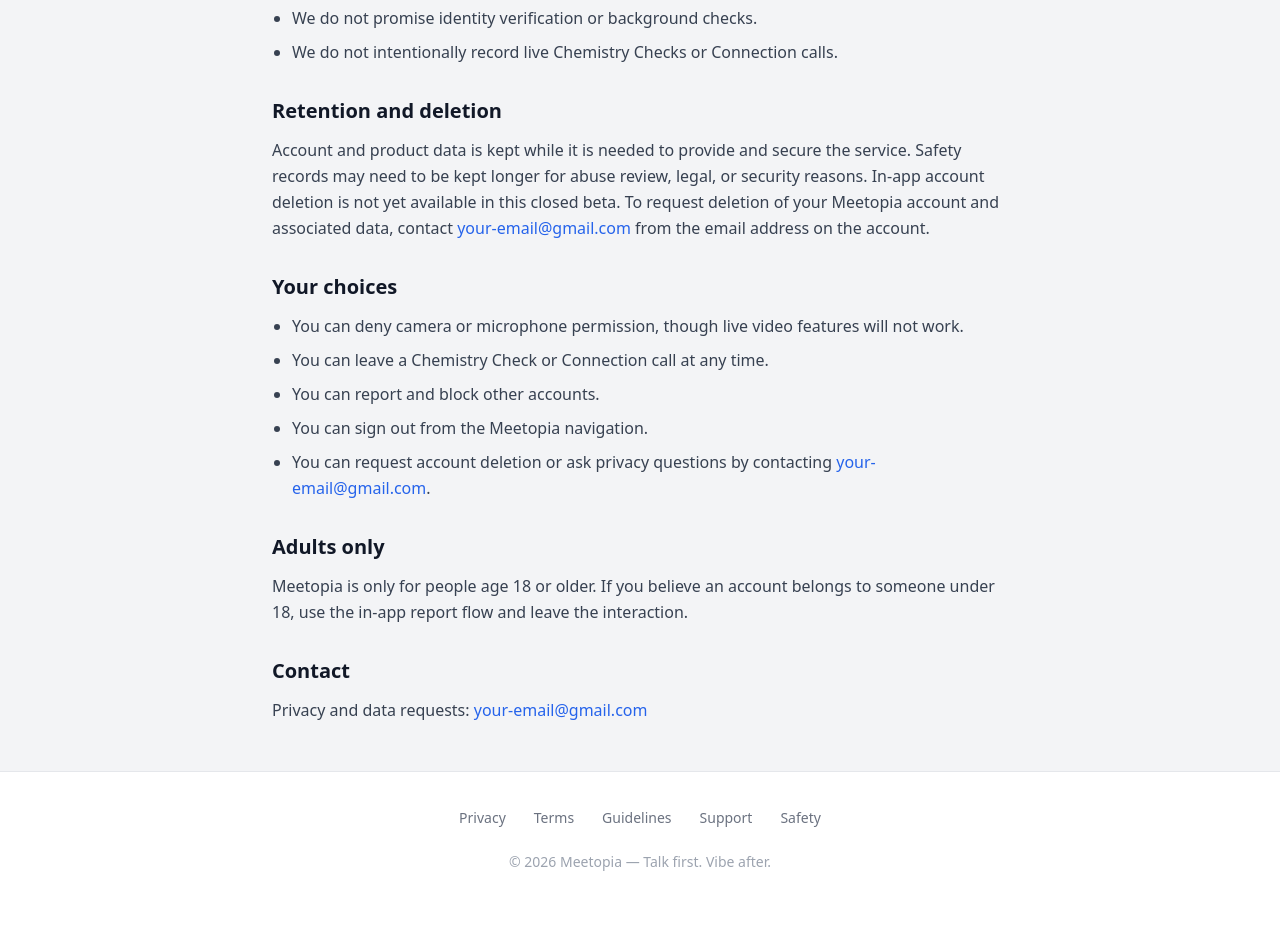
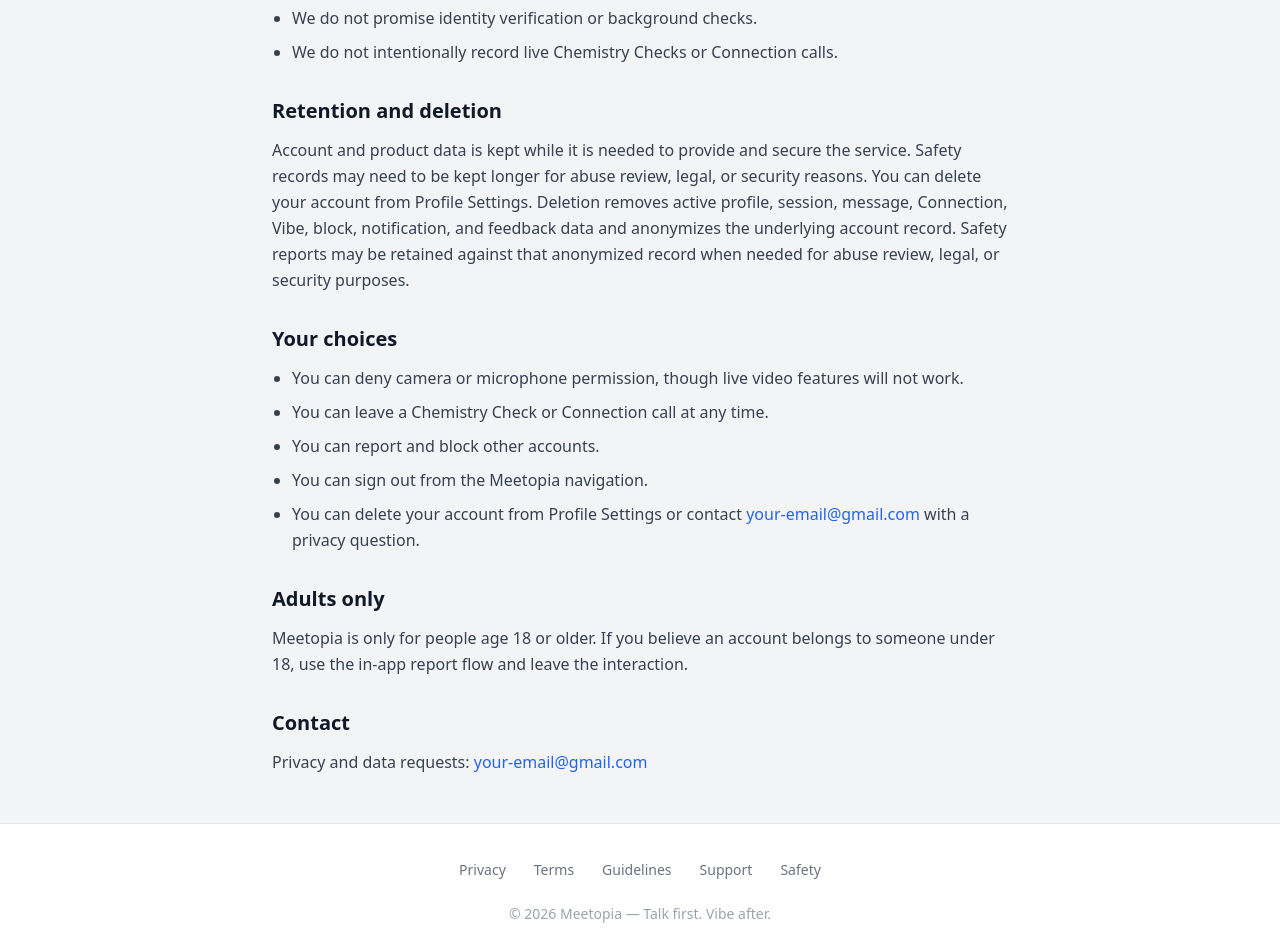
Before and after one commit to BTheCoderr/MeetopiaAPP, a Next.js app: page /privacy in a window 1280 px wide. Shown: the part 1620-2554 px from the top of the page. Before the commit the page ends 2516 px from the top, so only its background shows below. Built offline with nearby package versions, Linux system fonts and the light colour scheme; no server answers.

Commit message:
Document in-app deletion and safety-record retention [skip netlify]

```diff
--- a/src/app/privacy/page.tsx
+++ b/src/app/privacy/page.tsx
@@ -104,9 +104,10 @@ export default function PrivacyPage() {
             <p>
               Account and product data is kept while it is needed to provide and secure the service.
               Safety records may need to be kept longer for abuse review, legal, or security reasons.
-              In-app account deletion is not yet available in this closed beta. To request deletion
-              of your Meetopia account and associated data, contact <ContactEmail /> from the email
-              address on the account.
+              You can delete your account from Profile Settings. Deletion removes active profile,
+              session, message, Connection, Vibe, block, notification, and feedback data and
+              anonymizes the underlying account record. Safety reports may be retained against that
+              anonymized record when needed for abuse review, legal, or security purposes.
             </p>
           ),
         },
@@ -118,7 +119,7 @@ export default function PrivacyPage() {
               <li>You can leave a Chemistry Check or Connection call at any time.</li>
               <li>You can report and block other accounts.</li>
               <li>You can sign out from the Meetopia navigation.</li>
-              <li>You can request account deletion or ask privacy questions by contacting <ContactEmail />.</li>
+              <li>You can delete your account from Profile Settings or contact <ContactEmail /> with a privacy question.</li>
             </ul>
           ),
         },
```
